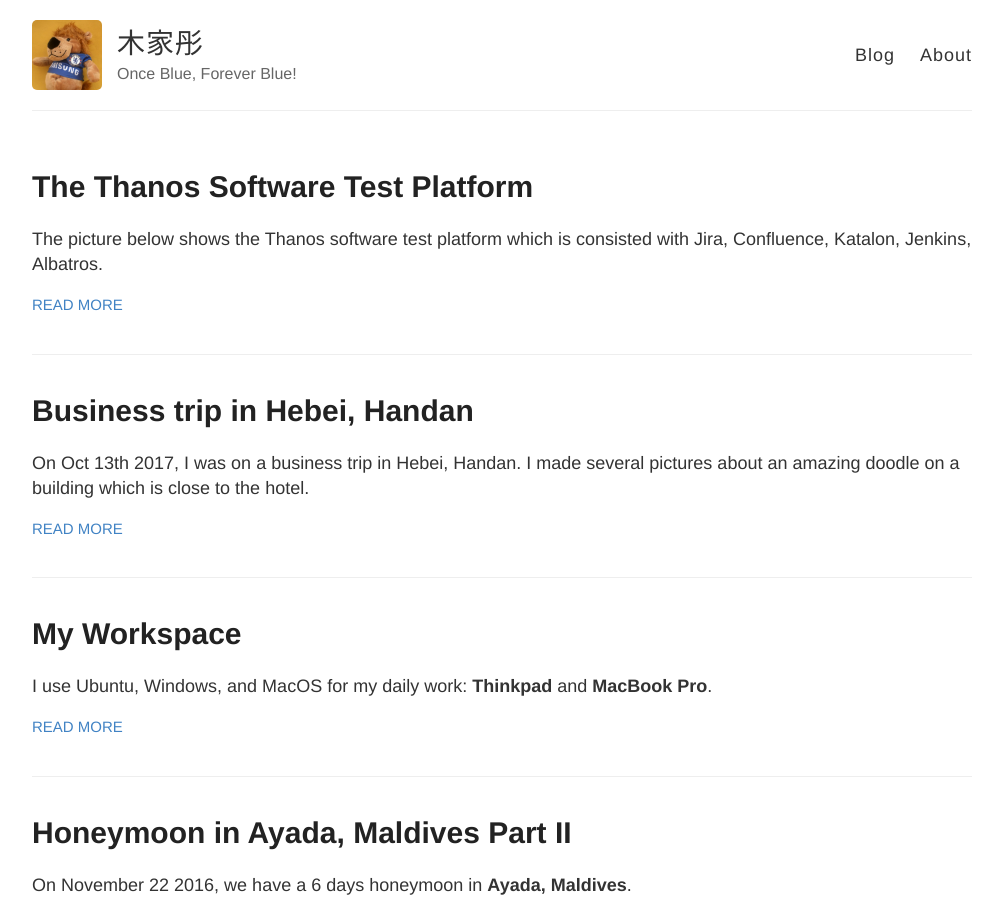
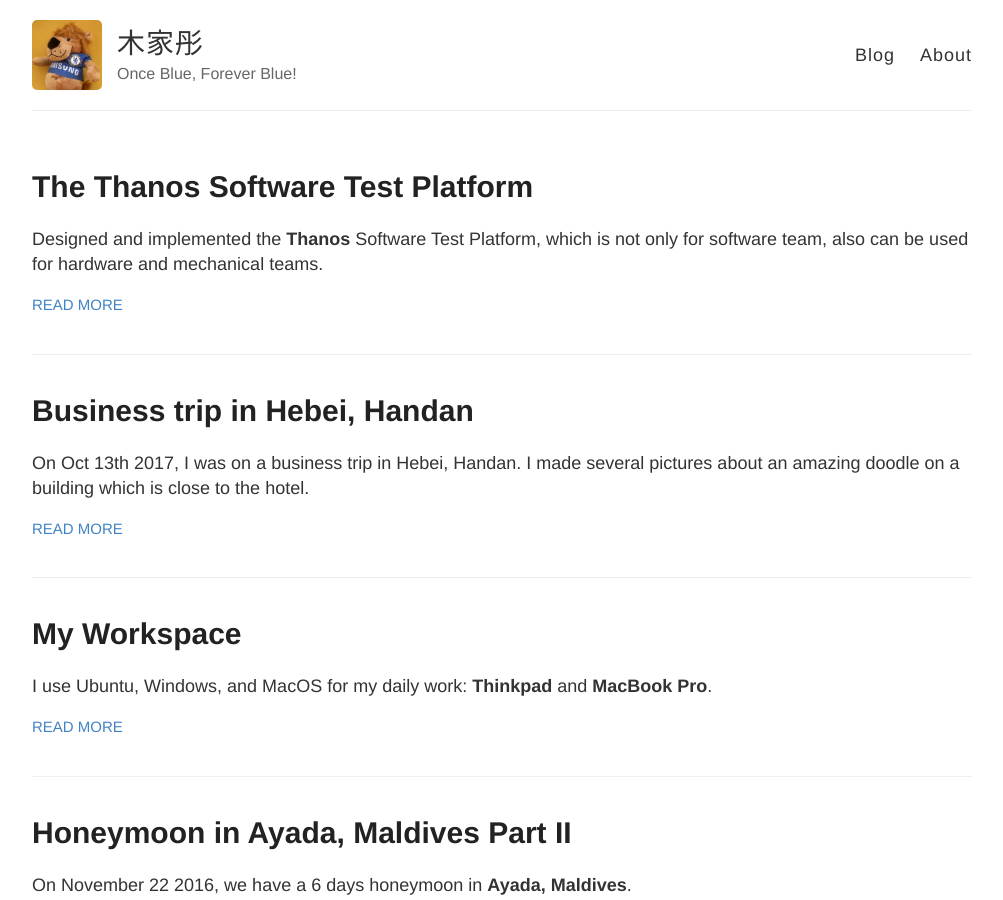
Before and after one commit to mujiatong/mujiatong.github.io, a Jekyll site: the page built from index.html, in a window 1280 px wide and 900 px high. Shown: the whole window, without its empty margins (138-1141 px from the left). Built offline with Jekyll 4.4.1, drawn with Linux system fonts in a browser that asks for light colours.

Commit message:
Refresh Thanos software test platform post

```diff
--- a/_posts/2019-7-29-Thanos-Software-Test-Platform.md
+++ b/_posts/2019-7-29-Thanos-Software-Test-Platform.md
@@ -2,7 +2,30 @@
 layout: post
 title: The Thanos Software Test Platform
 ---
-The picture below shows the Thanos software test platform which is consisted with Jira, Confluence, Katalon, Jenkins, Albatros.
+Designed and implemented the **Thanos** Software Test Platform, which is not only for software team, also can be used for hardware and mechanical teams.
 
+**Thanos** software test platform which is consisted with **Jira**, **Confluence**, **Katalon**, **Jenkins**, **Albatros**, **IAR**, **Robot Framework**.
+
+**Thanos**:
+
+* Requirements Management
+* Test Management(Test Cases)
+* Defect Management
+* Knowledge Management
+* Wiki
+* Team Sharing
+* Test Automation
+* CI, Continuous Integration
+* CD, Continuous Delivery
+* ...
+
+**Version Changes**:
+
+* Version 6 2019.11.28 Add Robot Framework in Thanos Software Test Platform
+* Version 5 2019.07.29 Initial
 
 ![an image alt text]({{ site.baseurl }}/images/Posts/Thanos V6 20191128.svg "Thanos Software Test Platform")
+
+**CI Diagram**:
+
+![an image alt text]({{ site.baseurl }}/images/Posts/Jenkins CI Diagram 20190505.svg "Thanos Software Test Platform")
```
